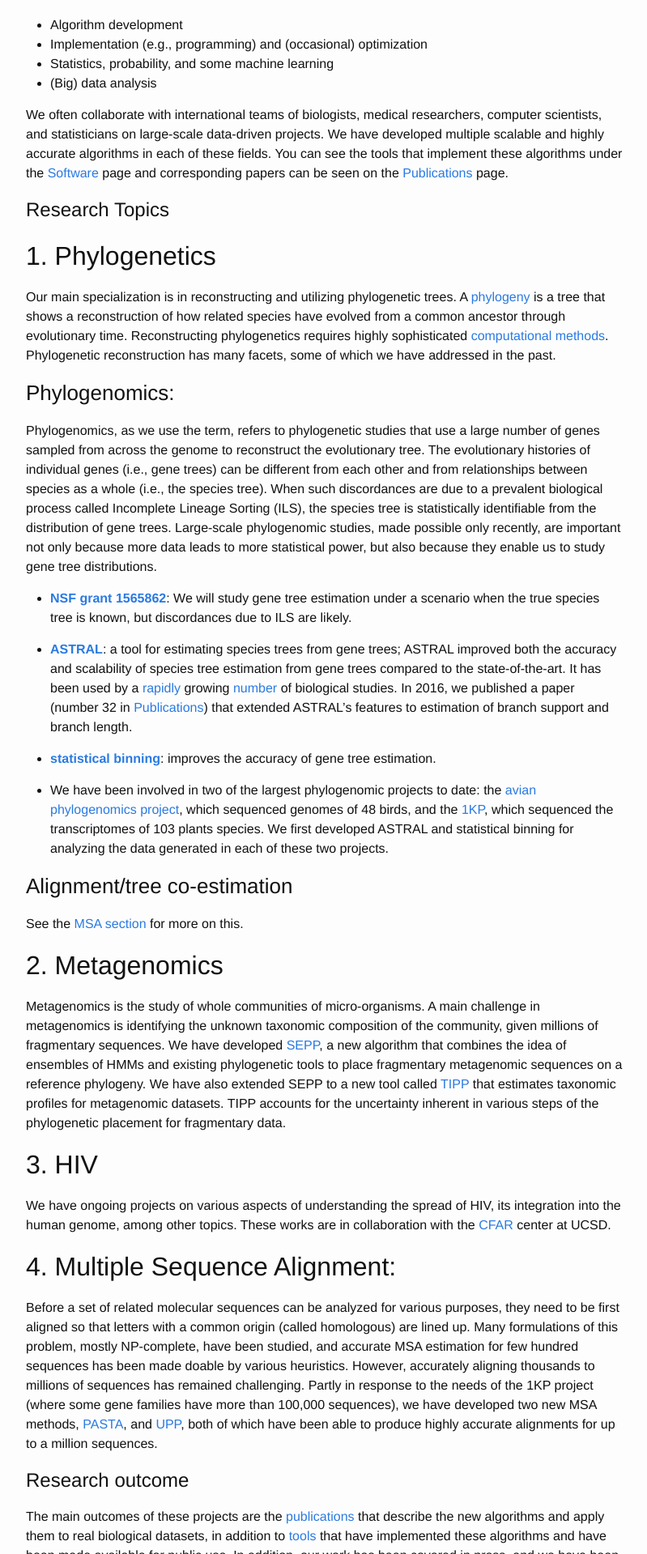
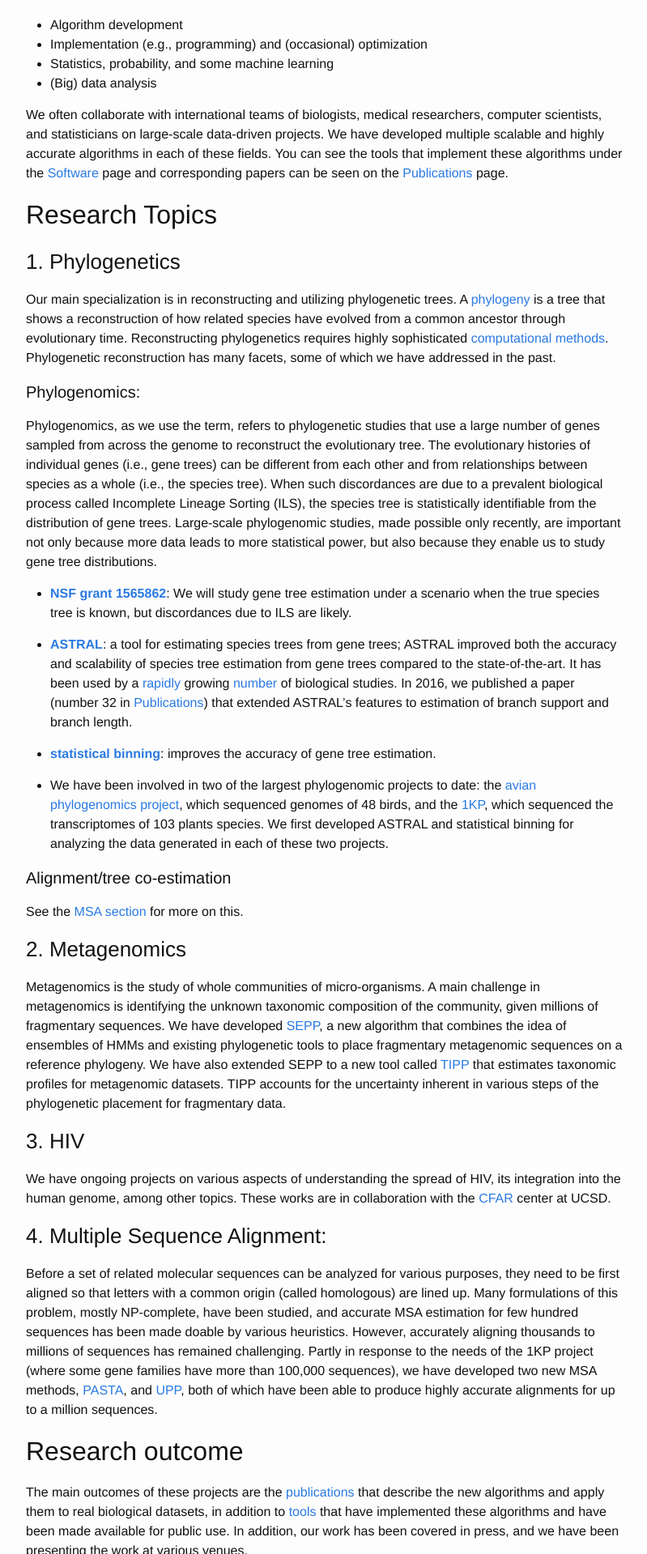
Before and after one commit to smirarab/website, a Jekyll site: the page built from research.md, in a window 1280 px wide. Shown: the part 343-2262 px from the top of the page at 81% size, without its empty margins (238-1037 px from the left). Built offline with Jekyll 4.4.1, drawn with Linux system fonts in a browser that asks for light colours.

Commit message:
alignment

```diff
--- a/research.md
+++ b/research.md
@@ -21,14 +21,14 @@ The research of our lab includes several elements:
 We often collaborate with international teams of biologists, medical researchers, computer scientists, and statisticians on large-scale data-driven projects. We have developed multiple scalable and highly accurate algorithms in each of these fields. You can see the tools that implement these algorithms under the [Software](software.html) page and corresponding papers can be seen on the [Publications](publications.html) page.
 
 
-# Research Topics
+## Research Topics
 
 
-## 1. Phylogenetics
+### 1. Phylogenetics
 Our main specialization is in reconstructing and utilizing phylogenetic trees. A [phylogeny](https://en.wikipedia.org/wiki/Phylogenetic_tree) is a tree that shows a reconstruction of how related species have evolved from a common ancestor through evolutionary time. Reconstructing phylogenetics requires highly sophisticated [computational methods](2015/09/12/material-for-prospective-students.html).
 Phylogenetic reconstruction has many facets, some of which we have addressed in the past.
 
-### Phylogenomics:
+#### Phylogenomics:
 
 Phylogenomics, as we use the term, refers to phylogenetic studies that use a large number of genes sampled from across the genome to reconstruct the evolutionary tree. The evolutionary histories of individual genes (i.e., gene trees) can be different from each other and from relationships between species as a whole (i.e., the species tree). When such discordances are due to a prevalent biological process called Incomplete Lineage Sorting (ILS), the species tree is statistically identifiable from the distribution of gene trees. Large-scale phylogenomic studies, made possible only recently, are important not only because more data leads to more statistical power, but also because they enable us to study gene tree distributions.
 
@@ -44,29 +44,29 @@ Phylogenomics, as we use the term, refers to phylogenetic studies that use a lar
 
 
 
-### Alignment/tree co-estimation
+#### Alignment/tree co-estimation
 See the [MSA section](#msa) for more on this.
 
-## 2. Metagenomics
+### 2. Metagenomics
 
 Metagenomics is the study of whole communities of micro-organisms. A main challenge in metagenomics is identifying the unknown taxonomic composition of the community, given millions of fragmentary sequences. We have developed [SEPP](https://github.com/smirarab/sepp), a new algorithm that combines the idea of ensembles of HMMs and existing phylogenetic tools to place fragmentary metagenomic sequences on a reference phylogeny. We have also extended SEPP to a new tool called [TIPP](https://github.com/smirarab/sepp/blob/master/README.TIPP.md) that estimates taxonomic profiles for metagenomic datasets. TIPP accounts for the uncertainty inherent in various steps of the phylogenetic placement for fragmentary data.
 
 
-## 3. HIV
+### 3. HIV
 
 We have ongoing projects on various aspects of understanding the spread of HIV, its integration into the human genome, among other topics. These works are in collaboration with the [CFAR](http://cfar.ucsd.edu/) center at UCSD.
 
-## 4. <a name="msa"></a> Multiple Sequence Alignment:
+### 4. <a name="msa"></a> Multiple Sequence Alignment:
 
 Before a set of related molecular sequences can be analyzed for various purposes, they need to be first aligned so that letters with a common origin (called homologous) are lined up. Many formulations of this problem, mostly NP-complete, have been studied, and accurate MSA estimation for few hundred sequences has been made doable by various heuristics. However, accurately aligning thousands to millions of sequences has remained challenging. Partly in response to the needs of the 1KP project (where some gene families have more than 100,000 sequences), we have developed two new MSA methods, [PASTA](https://github.com/smirarab/pasta), and [UPP](https://github.com/smirarab/sepp/blob/master/README.UPP.md), both of which have been able to produce highly accurate alignments for up to a million sequences.
 
 
-# Research outcome
+## Research outcome
 
 The main outcomes of these projects are the [publications](publications.html) that describe the new algorithms and apply them to real biological datasets, in addition to [tools](software.html) that have implemented these algorithms and have been made  available for public use.
 In addition, our work has been covered in press, and we have been presenting the work at various venues.
 
-## Our work in press
+### Our work in press
 
 
 * We worked on the [avian phylogenomic](http://avian.genomics.cn/en/) project. A set of Science papers resulting from this effort came out on Dec 11, 2014.
```
